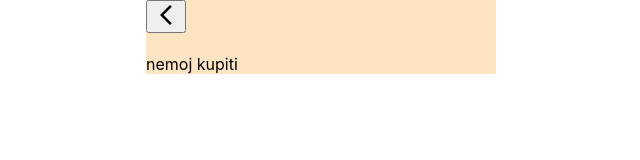
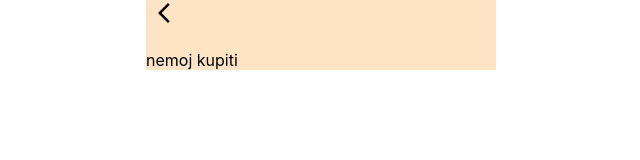
Before and after one commit to mbrezov/BeautyVault, a React (Create React App) app in the folder client/: page /1/1/1 in a window 1280 px wide. Shown: the top 160 px of the page, without its empty margins (319-959 px from the left). Built offline with nearby package versions, Linux system fonts and the light colour scheme.

Commit message:
BackButtom as component added, cleaning code

```diff
--- a/client/src/App.tsx
+++ b/client/src/App.tsx
@@ -1,13 +1,13 @@
 import React from "react";
+import axios from "axios";
 import { useEffect, useState } from "react";
 import { BrowserRouter, Route, Routes } from "react-router-dom";
-import axios from "axios";
 import Homepage from "./pages/HomePage/HomePage";
 import SubcategoryPage from "./pages/SubcategoryPage/SubcategoryPage";
 import ProductsPage from "./pages/ProductsPage/ProductsPage";
 import ProductPage from "./pages/ProductPage/ProductPage";
+import { ICategory } from "./interfaces/interface";
 import styles from "./App.module.scss";
-import { ICategory } from "./interfaces/interface";
 
 function App() {
     const [categories, setCategories] = useState<ICategory[]>([]);
--- /dev/null
+++ b/client/src/components/BackButton/BackButton.module.scss
@@ -0,0 +1,4 @@
+.container {
+    border: none;
+    background: none;
+}
--- /dev/null
+++ b/client/src/components/BackButton/BackButton.tsx
@@ -0,0 +1,14 @@
+import { useNavigate } from "react-router-dom";
+import { BackIcon } from "../../utility/icons";
+import styles from "./BackButton.module.scss";
+
+export const BackButton = () => {
+    let back = useNavigate();
+    return (
+        <div>
+            <button className={styles.container} onClick={() => back(-1)}>
+                <BackIcon />
+            </button>
+        </div>
+    );
+};
--- a/client/src/components/CategoryCard/CategoryCard.tsx
+++ b/client/src/components/CategoryCard/CategoryCard.tsx
@@ -7,7 +7,7 @@ interface IProps {
     cardColor: string;
 }
 
-const CategoryCard = ({ name, categoryId, cardColor }: IProps) => {
+export const CategoryCard = ({ name, categoryId, cardColor }: IProps) => {
     const URL = `/${categoryId}`;
 
     return (
@@ -30,5 +30,3 @@ const CategoryCard = ({ name, categoryId, cardColor }: IProps) => {
         </NavLink>
     );
 };
-
-export default CategoryCard;
--- a/client/src/components/ProductCard/ProductCard.tsx
+++ b/client/src/components/ProductCard/ProductCard.tsx
@@ -8,7 +8,7 @@ interface IProps {
     subcategoryId?: string;
 }
 
-const ProductCard = ({ product, categoryId, subcategoryId }: IProps) => {
+export const ProductCard = ({ product, categoryId, subcategoryId }: IProps) => {
     const URL = `/${categoryId}/${subcategoryId}/${product._id}`;
 
     return (
@@ -25,5 +25,3 @@ const ProductCard = ({ product, categoryId, subcategoryId }: IProps) => {
         </NavLink>
     );
 };
-
-export default ProductCard;
--- a/client/src/components/SubCategoryCard/SubCategoryCard.tsx
+++ b/client/src/components/SubCategoryCard/SubCategoryCard.tsx
@@ -7,7 +7,7 @@ interface IProps {
     subcategoryId: string;
 }
 
-const SubcategoryCard = (props: IProps) => {
+export const SubcategoryCard = (props: IProps) => {
     const URL = `/${props.categoryId}/${props.subcategoryId}`;
 
     return (
@@ -18,5 +18,3 @@ const SubcategoryCard = (props: IProps) => {
         </NavLink>
     );
 };
-
-export default SubcategoryCard;
--- a/client/src/pages/HomePage/HomePage.tsx
+++ b/client/src/pages/HomePage/HomePage.tsx
@@ -1,5 +1,5 @@
 import styles from "./HomePage.module.scss";
-import CategoryCard from "../../components/CategoryCard/CategoryCard";
+import { CategoryCard } from "../../components/CategoryCard/CategoryCard";
 import { ICategory } from "../../interfaces/interface";
 
 interface IProps {
--- a/client/src/pages/ProductPage/ProductPage.tsx
+++ b/client/src/pages/ProductPage/ProductPage.tsx
@@ -1,9 +1,9 @@
 import axios from "axios";
 import { useParams, useNavigate } from "react-router-dom";
 import { useEffect, useState } from "react";
+import { BackButton } from "../../components/BackButton/BackButton";
 import { IProduct } from "../../interfaces/interface";
 import styles from "./ProductPage.module.scss";
-import { BackIcon } from "../../utility/icons";
 
 const ProductPage = () => {
     const { categoryId, subcategoryId, productId } = useParams();
@@ -36,9 +36,9 @@ const ProductPage = () => {
 
     return (
         <div className={styles.container}>
-            <button onClick={() => back(-1)}>
-                <BackIcon />
-            </button>
+            <div>
+                <BackButton />
+            </div>
             <div>
                 <h1>{productData?.title}</h1>
                 <div> {productData?.description}</div>
--- a/client/src/pages/ProductsPage/ProductsPage.tsx
+++ b/client/src/pages/ProductsPage/ProductsPage.tsx
@@ -1,9 +1,9 @@
 import axios from "axios";
 import { useEffect, useState } from "react";
-import ProductCard from "../../components/ProductCard/ProductCard";
-import { useParams, useNavigate } from "react-router-dom";
+import { useParams } from "react-router-dom";
+import { ProductCard } from "../../components/ProductCard/ProductCard";
+import { BackButton } from "../../components/BackButton/BackButton";
 import { IProduct } from "../../interfaces/interface";
-import { BackIcon } from "../../utility/icons";
 import styles from "./ProductsPage.module.scss";
 
 interface INewProduct {
@@ -23,7 +23,6 @@ const ProductsPage = () => {
         rating: 0,
         buy: false,
     });
-    let back = useNavigate();
 
     const api = process.env.REACT_APP_PRODUCTS;
 
@@ -79,9 +78,9 @@ const ProductsPage = () => {
 
     return (
         <div className={styles.container}>
-            <button className={styles.back_button} onClick={() => back(-1)}>
-                <BackIcon />
-            </button>
+            <div className={styles.back_button}>
+                <BackButton />
+            </div>
             <button
                 className={styles.add_button}
                 onClick={() => setDialogOpen(true)}
--- a/client/src/pages/SubCategoryPage/SubCategoryPage.tsx
+++ b/client/src/pages/SubCategoryPage/SubCategoryPage.tsx
@@ -1,17 +1,16 @@
+import axios from "axios";
 import { useEffect, useState } from "react";
-import axios from "axios";
-import { useParams, useNavigate } from "react-router-dom";
-import SubcategoryCard from "../../components/SubcategoryCard/SubcategoryCard";
+import { useParams } from "react-router-dom";
+import { SubcategoryCard } from "../../components/SubcategoryCard/SubcategoryCard";
+import { BackButton } from "../../components/BackButton/BackButton";
 import { ISubcategory } from "../../interfaces/interface";
 import styles from "./Subcategory.module.scss";
-import { BackIcon } from "../../utility/icons";
 
 const SubcategoryPage = () => {
     const [subcategories, setSubcategories] = useState<ISubcategory[]>([]);
     const [newSubcategory, setnewSubcategory] = useState("");
     const [isDialogOpen, setDialogOpen] = useState(false);
     const { categoryId } = useParams<string>();
-    let back = useNavigate();
 
     useEffect(() => {
         const api = process.env.REACT_APP_SUBCATEGORIES;
@@ -49,9 +48,9 @@ const SubcategoryPage = () => {
 
     return (
         <div className={styles.container}>
-            <button className={styles.back_button} onClick={() => back(-1)}>
-                <BackIcon />
-            </button>
+            <div className={styles.back_button}>
+                <BackButton />
+            </div>
             <button
                 className={styles.add_button}
                 onClick={() => setDialogOpen(true)}
--- a/client/src/utility/icons.tsx
+++ b/client/src/utility/icons.tsx
@@ -2,7 +2,7 @@ export function BackIcon() {
     return (
         <svg
             xmlns="http://www.w3.org/2000/svg"
-            enable-background="new 0 0 24 24"
+            enableBackground="new 0 0 24 24"
             height="24"
             viewBox="0 0 24 24"
             width="24"
```
